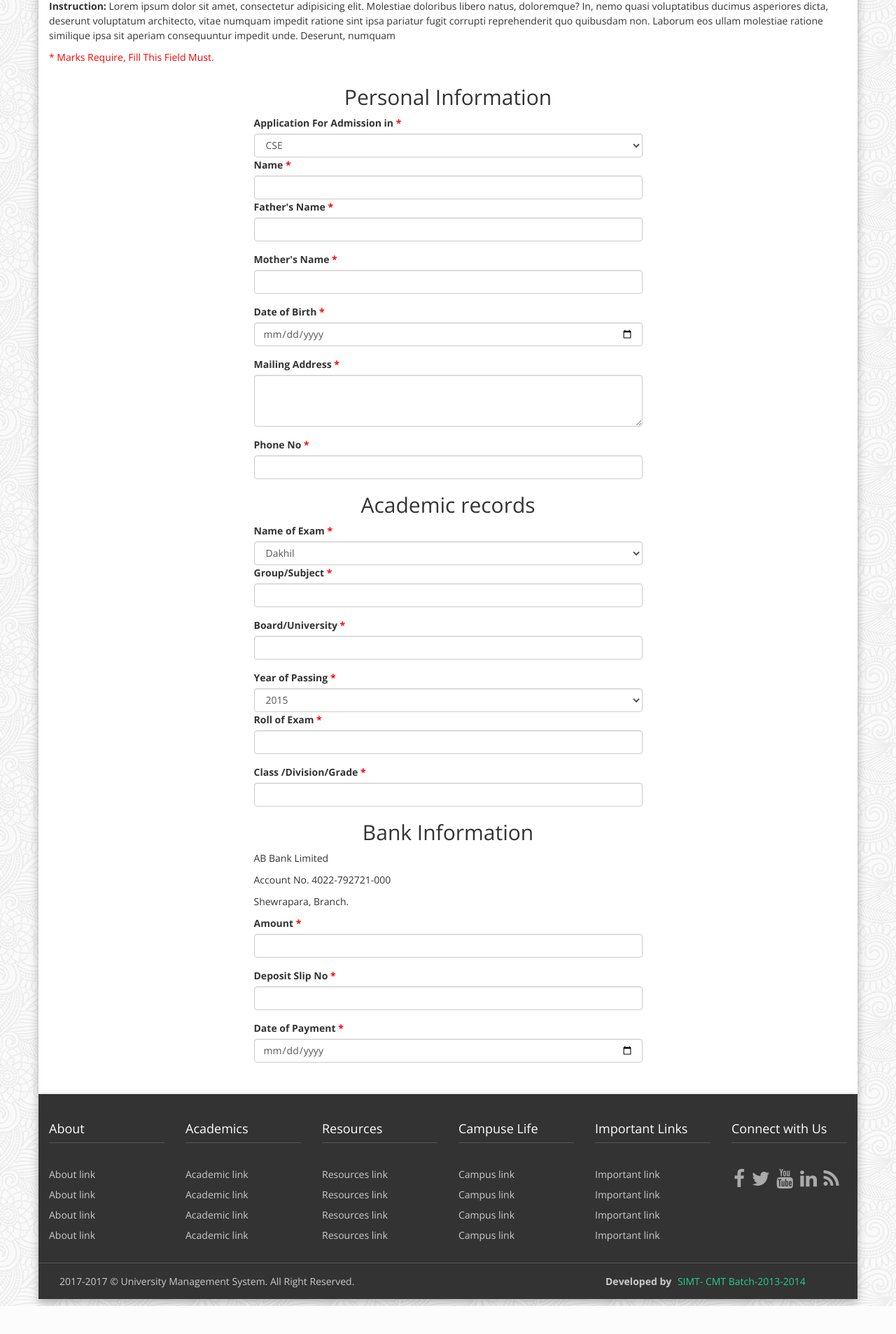
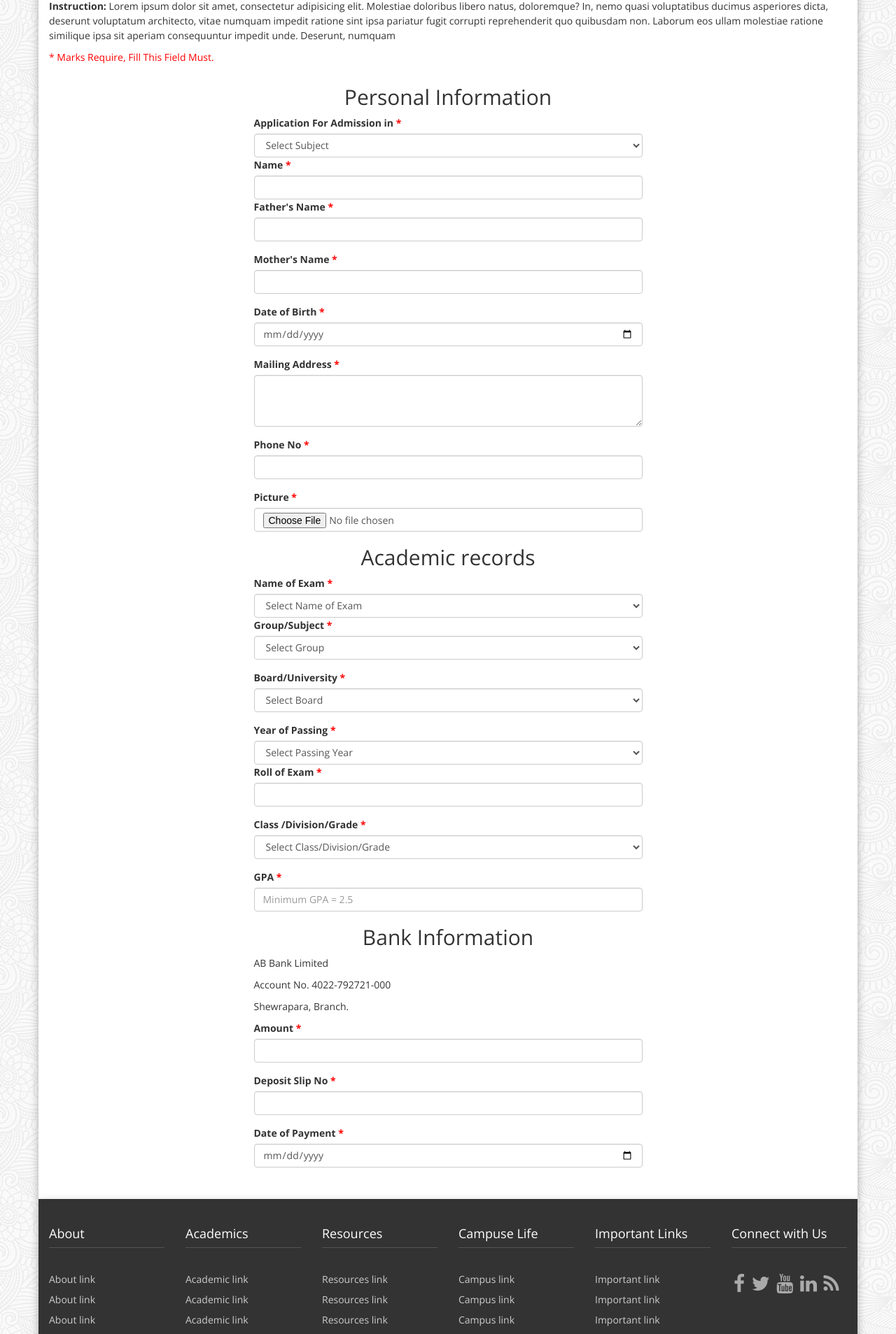
Before and after one commit to shahriarmurol/ums, a PHP site: page /online-admission.php in a window 1280 px wide. Shown: the part 353-2260 px from the top of the page at 70% size. Before the commit the page ends 2220 px from the top, so only its background shows below. Run offline with PHP 8.4, Linux system fonts and the light colour scheme; data comes from the database, SQL or seed files in the repository; data that the repository does not hold is empty; some libraries are stand-ins or nearby versions.

Commit message:
online addmision from re-design

```diff
--- a/includes/info-section.php
+++ b/includes/info-section.php
@@ -65,7 +65,7 @@
 <!-- notice and mangenent and student info section -->
 <!-- 	<section class="notice-manage-stdinfo section-padding box"> -->
 		<p class="empty" style="margin-bottom: 30px;"></p>
-		<div class="container" style="display: none;">
+		<div class="container">
 			<div class="row">
 				<!-- management  -->
 				<div class="col-md-4">
--- a/includes/online-admission-page.php
+++ b/includes/online-admission-page.php
@@ -10,30 +10,32 @@
 					<p style="color: red">* Marks Require, Fill This Field Must.</p>
 					<div class="row">
 						<div class="col-md-6 col-md-offset-3">
-							<form action="" method="post">
+						<!-- student registration form -->
+							<form action="" method="post" enctype="multipart/form-data">
 							<h2 class="text-center">Personal Information</h2>
 								<div class="from-group">
 									<label for="sub">Application For Admission in <span style="color: red"> *</span></label>
-									<select class="form-control" id="sub">pan
-										  <option selected>CSE</option>
-										  <option>EEE</option>
-										  <option>BBA</option>
-										  <option>Math</option>
-										  <option>SS</option>
+									<select class="form-control" name="sub" id="sub">
+										  <option value="" selected>Select Subject</option>
+										  <option value="CSE">CSE</option>
+										  <option value="EEE">EEE</option>
+										  <option value="BBA">BBA</option>
+										  <option value="Math">Math</option>
+										  <option value="SS">SS</option>
 										</select>
 								</div>
 								<div class="from-group">
 									<label for="name">Name<span style="color: red"> *</span></label>
-									<input type="text" name="name" id="name" class="form-control"/>
+									<input type="text" name="std_name" id="name" class="form-control"/>
 								</div>
 
 								<div class="form-group">
 									<label for="fname">Father's Name <span style="color: red"> *</span></label>
-										<input type="text" name="fname" id="fname" class="form-control"/>
+									<input type="text" name="f_name" id="fname" class="form-control"/>
 								</div>
 								<div class="form-group">
 									<label for="mname">Mother's Name <span style="color: red"> *</span></label>
-										<input type="text" name="mname" id="mname" class="form-control"/>
+									<input type="text" name="m_name" id="mname" class="form-control"/>
 								</div>
 								<div class="form-group">
 									<label for="birthdate">Date of Birth <span style="color: red"> *</span></label>
@@ -41,36 +43,59 @@
 								</div>
 								<div class="form-group">
 									<label for="maddress">Mailing Address <span style="color: red"> *</span></label>
-										<textarea name="maddress" id="maddress" class="form-control" rows="3"></textarea>
+									<textarea name="address" id="address" class="form-control" rows="3"></textarea>
 								</div>
 								<div class="form-group">
 									<label for="phone">Phone No <span style="color: red"> *</span></label>
-										<input type="text" maxlength="14" name="birthdate" id="birthdate" class="form-control"/>
+									<input type="text" maxlength="14" name="phone" id="phone" class="form-control"/>
+								</div>
+								<div class="form-group">
+									<label for="picture">Picture <span style="color: red"> *</span></label>
+									<input type="file"  name="picture" id="picture" class="form-control"/>
 								</div>
 								<!-- academics -->
 								<h2 class="text-center">Academic records</h2>
 								<div class="from-group">
-										<label for="sub">Name of Exam <span style="color: red"> *</span></label>
-										<select class="form-control" id="sub">
-										  <option selected>Dakhil</option>
-										  <option>SSC</option>
-										  <option>Vocational</option>
+									<label for="ssc">Name of Exam <span style="color: red"> *</span></label>
+									<select class="form-control" id="ssc" name="ssc">
+									  <option value="" selected>Select Name of Exam</option>
+									  <option value="Dakhil">Dakhil</option>
+									  <option value="SSC">SSC</option>
+									  <option value="Vocational">Vocational</option>
 									</select>
 								</div>
 								<div class="form-group">
-										<label for="group">Group/Subject <span style="color: red"> *</span></label>
-										<input type="text" name="group" id="group" class="form-control"/>
+									<label for="std_group">Group/Subject <span style="color: red"> *</span></label>
+									<select class="form-control" name="std_group" id="std_group" >
+									  <option value="" selected>Select Group</option>
+									  <option value="Science">Science</option>
+									  <option value="Humanities">Humanities</option>
+									  <option value="Business Studies">Business Studies</option>
+									</select>
 								</div>
 								<div class="form-group">
 									<label for="board">Board/University <span style="color: red"> *</span></label>
-										<input type="text" name="board" id="board" class="form-control"/>
+									<select class="form-control" name="board" id="board" >
+									  <option value="" selected>Select Board</option>
+									  <option value="Dhaka">Dhaka</option>
+									  <option value="Barisal">Barisal</option>
+									  <option value="Chittagong">Chittagong</option>
+									  <option value="Comilla">Comilla</option>
+									  <option value="Jessore">Jessore</option>
+									  <option value="Rajshahi">Rajshahi</option>
+									  <option value="Sylhet">Sylhet</option>
+									  <option value="Dinajpur">Dinajpur</option>
+									  <option value="Madrasah Board">Madrasah Board</option>
+									  <option value="Technical Board">Technical Board</option>
+									</select>
 								</div>
 								<div class="from-group">
 									<label for="sub">Year of Passing <span style="color: red"> *</span></label>
 									<select class="form-control" id="sub">
-										  <option selected>2015</option>
-										  <option>2016</option>
-										  <option>2017</option>
+									  <option value="" selected>Select Passing Year</option>
+									  <option value="2015">2015</option>
+									  <option value="2016">2016</option>
+									  <option value="2007">2017</option>
 									</select>
 								</div>
 								<div class="form-group">
@@ -79,7 +104,19 @@
 								</div>
 								<div class="form-group">
 									<label for="class">Class /Division/Grade <span style="color: red"> *</span></label>
-										<input type="text" name="class" id="class" class="form-control"/>
+									<select class="form-control" name="class" id="class" >
+									  <option value="" selected>Select Class/Division/Grade</option>
+									  <option value="A+">A+</option>
+									  <option value="A">A</option>
+									  <option value="A-">A-</option>
+									  <option value="B">B</option>
+									  <option value="C">C</option>
+									  <option value="D">D</option>
+									</select>
+								</div>
+								<div class="form-group">
+									<label for="point">GPA<span style="color: red"> *</span></label>
+									<input type="text" class="form-control" name="point" id="point" placeholder="Minimum GPA = 2.5" />
 								</div>
 								<!-- bangk info -->
 								<h2 class="text-center">Bank Information</h2>
@@ -100,8 +137,7 @@
 									<label for="paymentDate">Date of Payment <span style="color: red"> *</span></label>
 									<input type="date" name="paymentDate" id="paymentDate" class="form-control"/>
 								</div>
-
-							</form>
+							</form> <!-- end of the student regi form -->
 						</div>
 					</div>
 				</div>
@@ -109,4 +145,4 @@
 		</div>
 	</div>
 </section>
-<!-- /online admission section -->
+<!-- /online admission section
```
Lines whose indentation alone changed are shown as unchanged.
